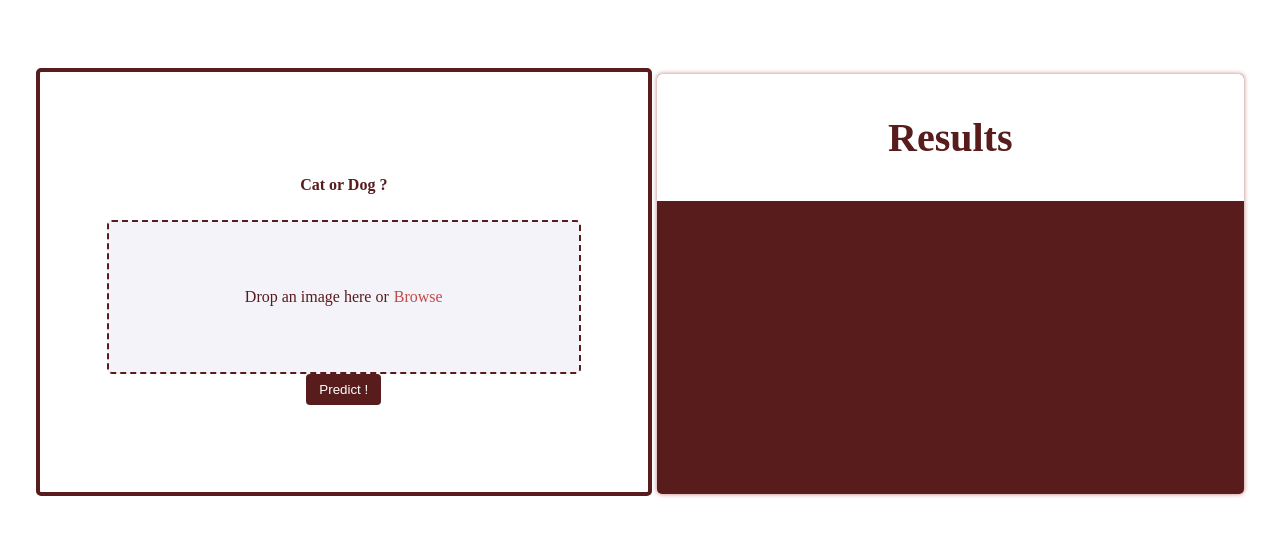
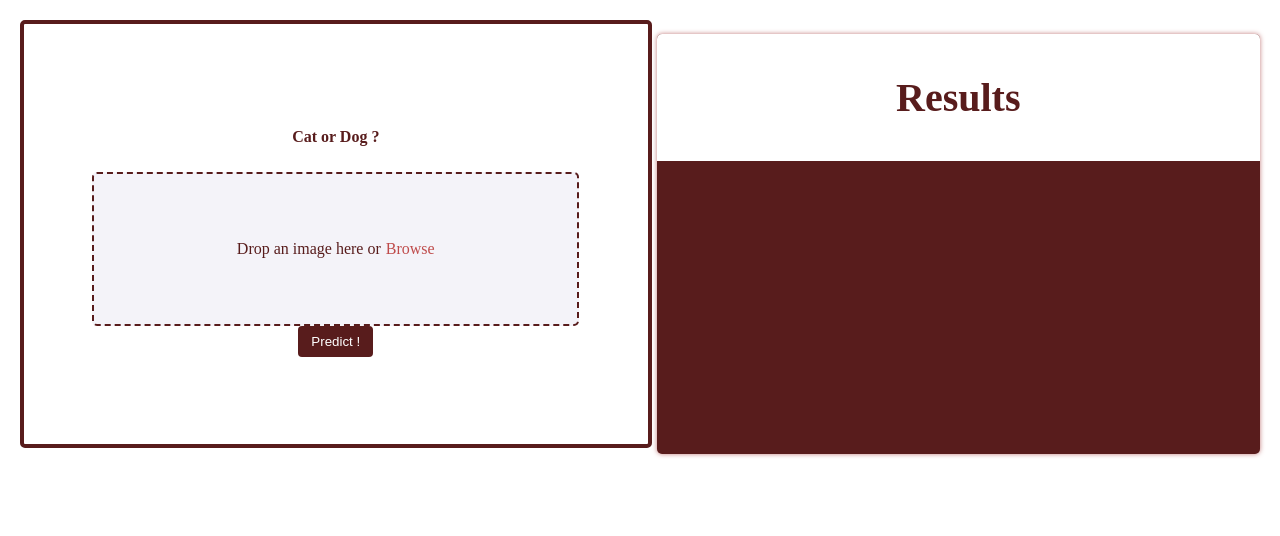
Before and after one commit to yabulala432/ml-project-front-end, a React (Vite) app: page / in a window 1280 px wide. Shown: the top 536 px of the page. Built offline with nearby package versions, Linux system fonts and the light colour scheme.

Commit message:
remove margins

```diff
--- a/src/App.css
+++ b/src/App.css
@@ -3,8 +3,8 @@
   flex-direction: row;
   align-items: center;
   justify-content: space-between;
-  width: 500px; /* Adjust width as needed */
-  margin: 0 auto;
+  width: 500px; /* Adjust width as needed*/
+  /* margin: 0 auto; */
 }
 
 .upload-section {
--- a/src/DragDropImageUploader.css
+++ b/src/DragDropImageUploader.css
@@ -1,6 +1,6 @@
 body {
   box-sizing: border-box;
-  margin-top: 40px;
+  /* margin-top: 40px; */
   padding: 0;
 
   overflow: hidden;
@@ -16,7 +16,7 @@ body {
   display: flex;
   justify-content: center;
   align-items: center;
-  margin: 16px;
+  /* margin: 16px; */
   padding: 12px;
 }
 
@@ -27,7 +27,7 @@ body {
   padding: 10px;
 
   border-radius: 5px;
-  margin-top: 16px;
+  /* margin-top: 16px; */
   /* overflow: hidden; */
   border: 4px #581c1c solid;
   box-shadow: #581c1c;
```
